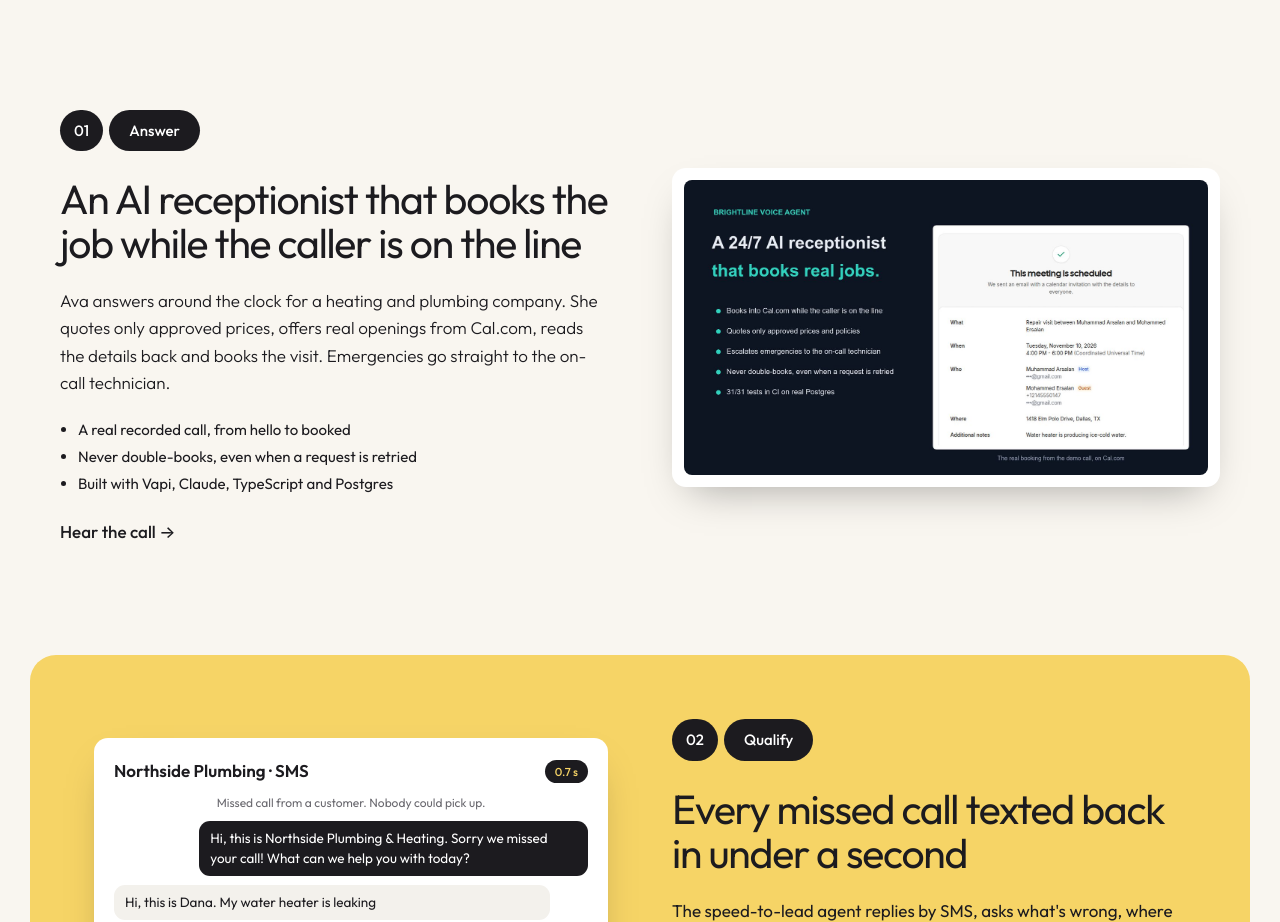
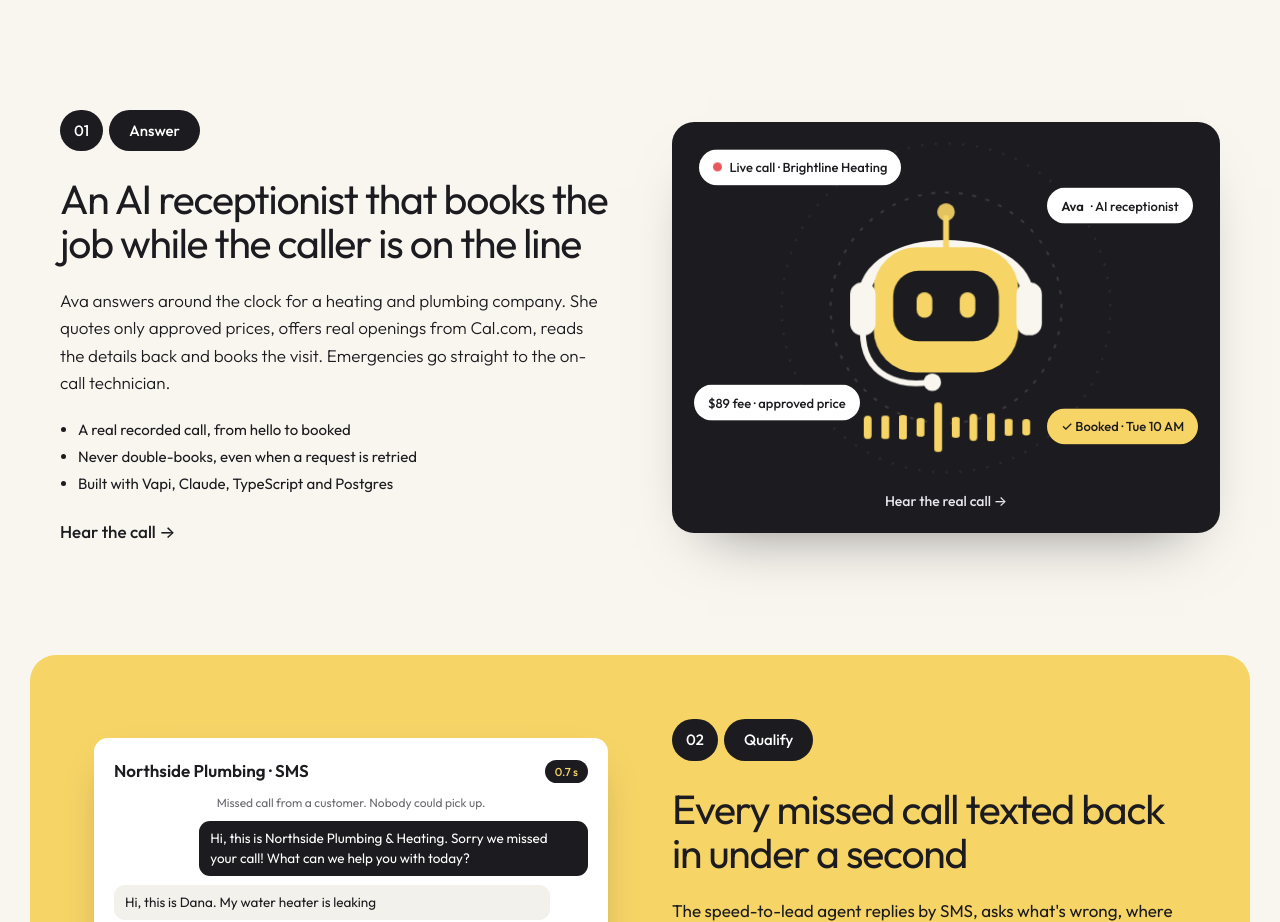
Before and after one commit to marslan54/arsalan-site, a plain HTML site: page index.html in a window 1280 px wide. Shown: the part 2200-3122 px from the top of the page. Drawn offline with Linux system fonts and the light colour scheme; a script that the page names is missing.

Commit message:
Section 01: animated AI agent illustration (Ava) drawn in SVG, replacing the screenshot
Co-Authored-By: Claude Opus 5.5 <noreply@anthropic.com>

```diff
--- a/index.html
+++ b/index.html
@@ -147,8 +147,43 @@
       </ul>
       <a class="arrowlink" href="https://marslan54.github.io/voice-agent-demo/">Hear the call →</a>
     </div>
-    <a class="card dive-pic from-r" href="https://marslan54.github.io/voice-agent-demo/">
-      <img src="assets/voice-agent.jpg" alt="The voice receptionist demo: a real call and the Cal.com booking it produced" width="1400" height="787" loading="lazy">
+    <a class="agent-art from-r" href="https://marslan54.github.io/voice-agent-demo/" aria-label="Ava, the AI receptionist, on a live call. Open the recorded demo">
+      <svg class="agent-svg" viewBox="0 0 560 420" aria-hidden="true">
+        <!-- rings -->
+        <circle class="ring r1" cx="280" cy="190" r="118" fill="none" stroke="#3A393F" stroke-width="2" stroke-dasharray="4 10"/>
+        <circle class="ring r2" cx="280" cy="190" r="168" fill="none" stroke="#2E2D33" stroke-width="2" stroke-dasharray="2 12"/>
+        <!-- headset band -->
+        <path d="M196 182 C196 108 364 108 364 182" fill="none" stroke="#F9F6F0" stroke-width="12" stroke-linecap="round"/>
+        <!-- head -->
+        <rect x="206" y="128" width="148" height="128" rx="44" fill="#F6D466"/>
+        <!-- antenna -->
+        <line x1="280" y1="128" x2="280" y2="98" stroke="#F6D466" stroke-width="6" stroke-linecap="round"/>
+        <circle class="antenna" cx="280" cy="92" r="9" fill="#F6D466"/>
+        <!-- face screen -->
+        <rect x="226" y="152" width="108" height="72" rx="26" fill="#1C1B1F"/>
+        <g class="eyes">
+          <rect x="250" y="174" width="16" height="26" rx="8" fill="#F6D466"/>
+          <rect x="294" y="174" width="16" height="26" rx="8" fill="#F6D466"/>
+        </g>
+        <!-- ear cups + mic -->
+        <rect x="182" y="164" width="26" height="54" rx="12" fill="#F9F6F0"/>
+        <rect x="352" y="164" width="26" height="54" rx="12" fill="#F9F6F0"/>
+        <path d="M195 214 C195 262 236 270 262 266" fill="none" stroke="#F9F6F0" stroke-width="6" stroke-linecap="round"/>
+        <circle cx="266" cy="266" r="9" fill="#F9F6F0"/>
+        <!-- voice wave -->
+        <g class="wave" fill="#F6D466">
+          <rect x="196" y="300" width="8" height="24" rx="4"/><rect x="214" y="292" width="8" height="40" rx="4"/>
+          <rect x="232" y="286" width="8" height="52" rx="4"/><rect x="250" y="296" width="8" height="32" rx="4"/>
+          <rect x="268" y="282" width="8" height="60" rx="4"/><rect x="286" y="290" width="8" height="44" rx="4"/>
+          <rect x="304" y="298" width="8" height="28" rx="4"/><rect x="322" y="288" width="8" height="48" rx="4"/>
+          <rect x="340" y="294" width="8" height="36" rx="4"/><rect x="358" y="302" width="8" height="20" rx="4"/>
+        </g>
+      </svg>
+      <span class="agent-chip chip-a"><span class="dot"></span>Live call · Brightline Heating</span>
+      <span class="agent-chip chip-b"><b>Ava</b> · AI receptionist</span>
+      <span class="agent-chip chip-c">$89 fee · approved price</span>
+      <span class="agent-chip chip-d yellow">✓ Booked · Tue 10 AM</span>
+      <span class="agent-cta">Hear the real call →</span>
     </a>
   </section>
 
--- a/site.css
+++ b/site.css
@@ -170,6 +170,31 @@ button { font: inherit; }
 .arrow-circle { width: 150px; height: 150px; border-radius: 50%; background: #E8E4DB; display: grid; place-items: center; }
 .creds { margin: 40px auto 0; max-width: 760px; text-align: center; font-size: 14px; color: var(--muted); line-height: 1.6; }
 
+/* ---------- AI agent illustration (section 01) ---------- */
+.agent-art { position: relative; display: block; aspect-ratio: 4 / 3; background: var(--ink); border-radius: 22px; overflow: hidden; text-decoration: none; color: var(--white); box-shadow: 0 30px 60px -36px rgba(0, 0, 0, .5); }
+.agent-svg { position: absolute; inset: 0; width: 100%; height: 100%; }
+.agent-svg .ring { transform-origin: 280px 190px; }
+.agent-svg .r1 { animation: spinSlow 40s linear infinite; }
+.agent-svg .r2 { animation: spinSlow 60s linear infinite reverse; }
+.agent-svg .eyes { transform-origin: 280px 187px; animation: blink 5s ease-in-out infinite; }
+.agent-svg .antenna { animation: pulse 1.6s ease-in-out infinite; }
+.agent-svg .wave rect { transform-box: fill-box; transform-origin: center; animation: talk 1.1s ease-in-out infinite; }
+.agent-svg .wave rect:nth-child(2n) { animation-delay: -.3s; }
+.agent-svg .wave rect:nth-child(3n) { animation-delay: -.6s; }
+.agent-svg .wave rect:nth-child(5n) { animation-delay: -.15s; }
+.agent-chip { position: absolute; display: inline-flex; align-items: center; gap: 7px; background: var(--white); color: var(--ink); border-radius: 999px; padding: 8px 14px; font-size: 13px; font-weight: 500; white-space: nowrap; box-shadow: var(--shadow); animation: floaty 6s ease-in-out infinite; }
+.agent-chip.yellow { background: var(--yellow); }
+.chip-a { left: 5%; top: 7%; }
+.chip-b { right: 5%; top: 16%; animation-delay: -1.5s; }
+.chip-c { left: 4%; bottom: 26%; animation-delay: -3s; }
+.chip-d { right: 4%; bottom: 20%; animation-delay: -4.5s; }
+.agent-cta { position: absolute; left: 50%; bottom: 5%; transform: translateX(-50%); font-size: 14px; font-weight: 500; color: var(--on-dark); white-space: nowrap; }
+.agent-art:hover .agent-cta { color: var(--yellow); }
+@keyframes spinSlow { to { transform: rotate(360deg); } }
+@keyframes blink { 0%, 92%, 100% { transform: scaleY(1); } 95% { transform: scaleY(.1); } }
+@keyframes talk { 0%, 100% { transform: scaleY(.45); } 50% { transform: scaleY(1); } }
+@keyframes floaty { 0%, 100% { transform: translateY(0); } 50% { transform: translateY(-7px); } }
+
 /* ---------- reviews ---------- */
 .reviews { max-width: 1240px; margin: 0 auto; padding: 120px 40px 20px; }
 .reviews-head { text-align: center; }
@@ -240,7 +265,7 @@ button { font: inherit; }
   html { scroll-behavior: auto; }
   .js .ltr, .js .anim-nav, .js .anim-load, .js .anim-card { animation: none; opacity: 1; transform: none; }
   .js .reveal, .js .from-l, .js .from-r, .js .grow, .js .spin { opacity: 1; transform: none; transition: none; }
-  .dot { animation: none; }
+  .dot, .agent-svg *, .agent-chip { animation: none !important; }
 }
 
 /* ---------- tablet ---------- */
@@ -301,6 +326,10 @@ button { font: inherit; }
   .badge { font-size: 14px; padding: 6px 12px; }
   .arrow-circle { display: none; }
 
+  .agent-chip { font-size: 11px; padding: 6px 10px; }
+  .chip-b, .chip-c { display: none; }
+  .chip-a { left: 4%; top: 5%; }
+  .chip-d { right: 4%; top: 5%; bottom: auto; }
   .reviews { padding: 72px 8px 8px; }
   .reviews-grid { grid-template-columns: 1fr; gap: 12px; margin-top: 32px; }
   .review, .review-badge, .review-try { padding: 24px 22px; }
@@ -314,3 +343,8 @@ button { font: inherit; }
   .footer-links { grid-template-columns: repeat(2, max-content); gap: 10px 22px; }
   .socials { grid-auto-flow: column; justify-content: start; justify-items: start; }
 }
+
+@media (max-width: 400px) {
+  .chip-a { display: none; }
+  .chip-d { top: 4%; }
+}
```
Also changed, not shown: assets/voice-agent.jpg (deleted).
